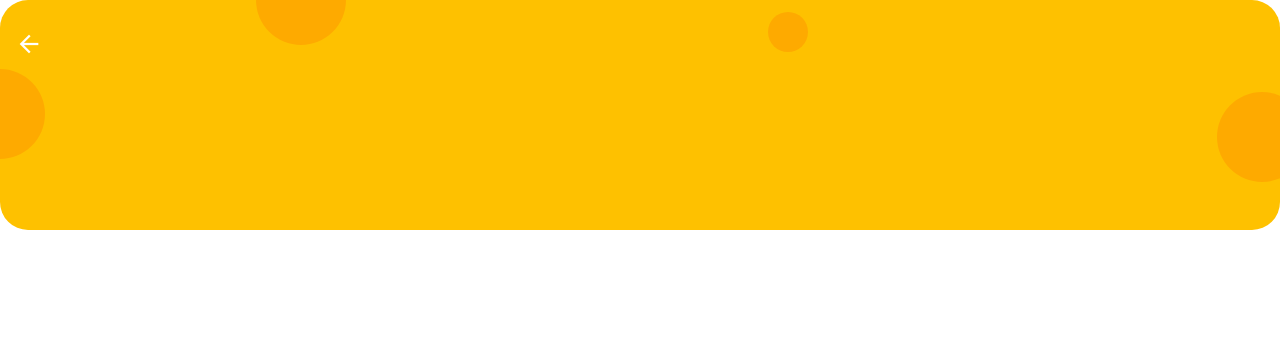
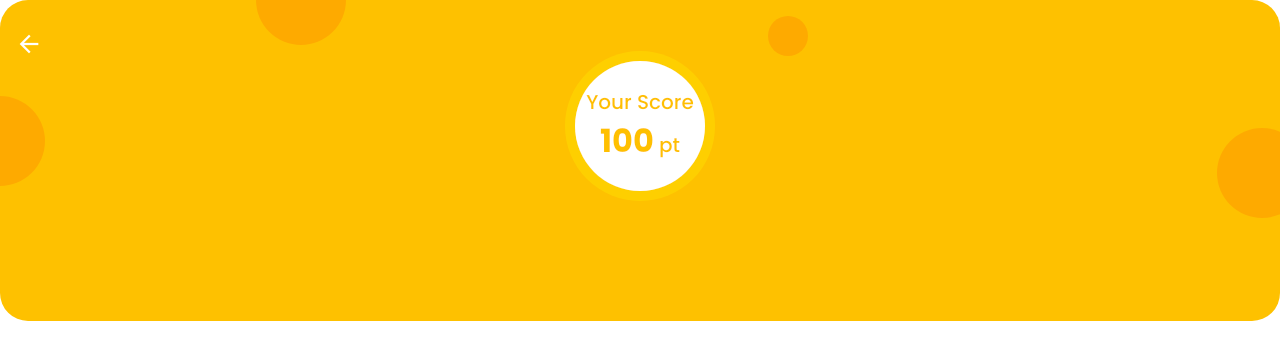
Before and after one commit to Tanishka-2000/quiz, a React (Vite) app: page /result in a window 1280 px wide. Shown: the top 360 px of the page. Built offline with nearby package versions, Linux system fonts and the light colour scheme.

Commit message:
create score component for result screen

```diff
--- a/src/components/index.js
+++ b/src/components/index.js
@@ -3,3 +3,4 @@ export { default as Category } from './categoryCard/Card'
 export { default as FloatingDiv } from './floatingDiv/Float'
 export { default as Question } from './question/Question'
 export { default as Option } from './option/Option'
+export { default as Score } from './score/Score'
--- /dev/null
+++ b/src/components/score/Score.jsx
@@ -0,0 +1,13 @@
+import './styles.css'
+
+function Score({ points }) {
+  return (
+    <div className='score-container'>
+        <div className='score'>
+           <p>Your Score <span className='pt'>{ points }</span> pt</p>
+        </div>
+    </div>
+  )
+}
+
+export default Score
--- /dev/null
+++ b/src/components/score/styles.css
@@ -0,0 +1,33 @@
+.score-container{
+    display: flex;
+    justify-content: center;
+}
+
+.score{
+    width: 130px;
+    height: 130px;
+    border-radius: 50%;
+    position: relative;
+    background-color: white;
+    color: #FFAD00;
+    display: grid;
+    place-content: center;
+    font-size: 20px;
+    font-weight: 500;
+    text-align: center;
+    margin-bottom: 100px;
+}
+
+.score::before{
+    content: "";
+    position: absolute;
+    inset: -10px;
+    border-radius: 50%;
+    background-color: rgba(255, 255, 255, .5);
+    mix-blend-mode: soft-light;
+}
+
+.score .pt{
+    font-size: 32px;
+    font-weight: 700;
+}
--- a/src/screens/Home.jsx
+++ b/src/screens/Home.jsx
@@ -30,9 +30,7 @@ function Home() {
           <Category name='History' icon='history.png' />
           <Category name='Sports' icon='sports.png' />
         </div>
-
       </div>
-      <div>Home</div>
     </div>
   )
 }
--- a/src/screens/Result.jsx
+++ b/src/screens/Result.jsx
@@ -1,10 +1,10 @@
 import React from 'react'
-import { Header } from '../components'
+import { Header, Score } from '../components'
 
 function Result() {
   return (
     <div>
-      <Header></Header>
+      <Header><Score points={100}/></Header>
     </div>
   )
 }
```
